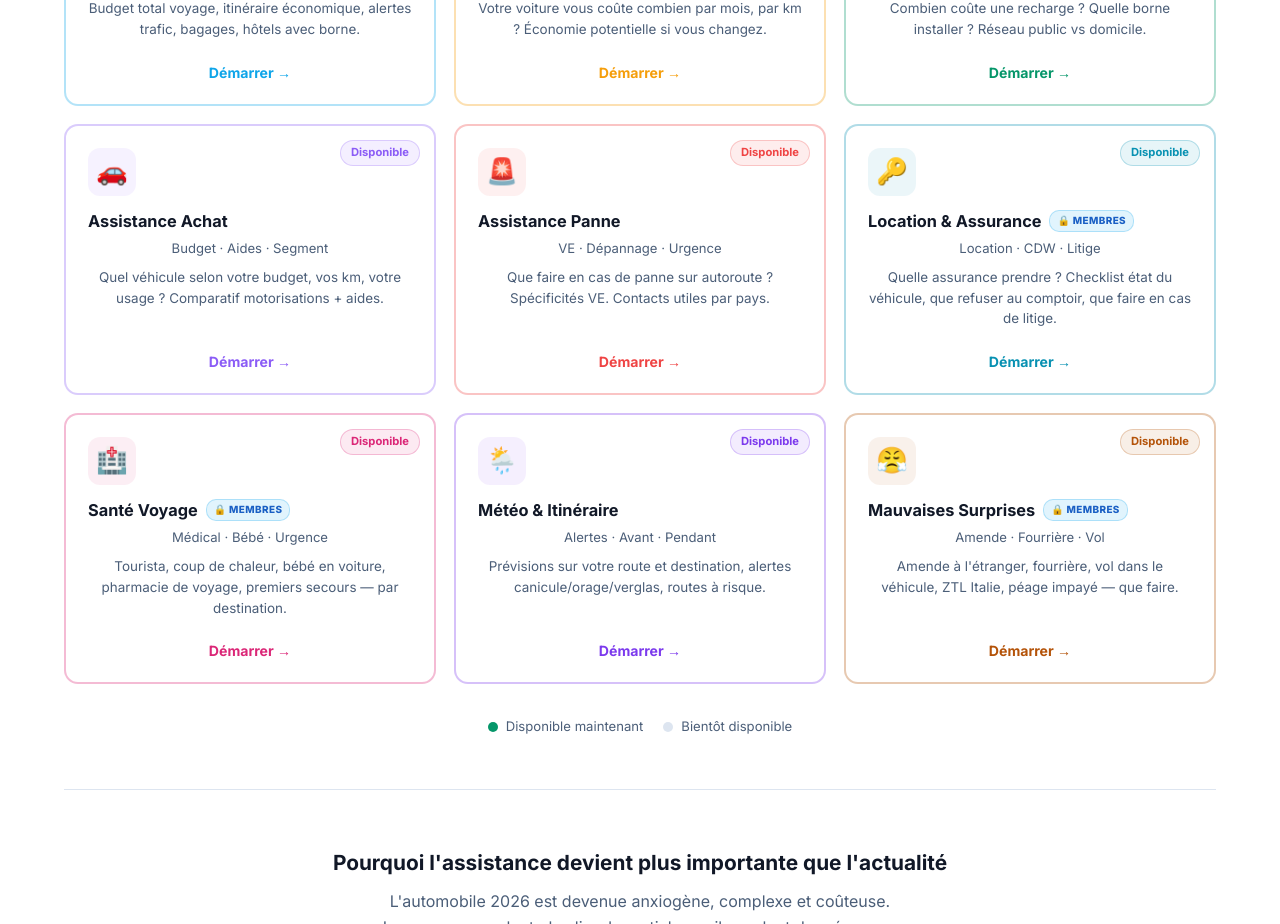
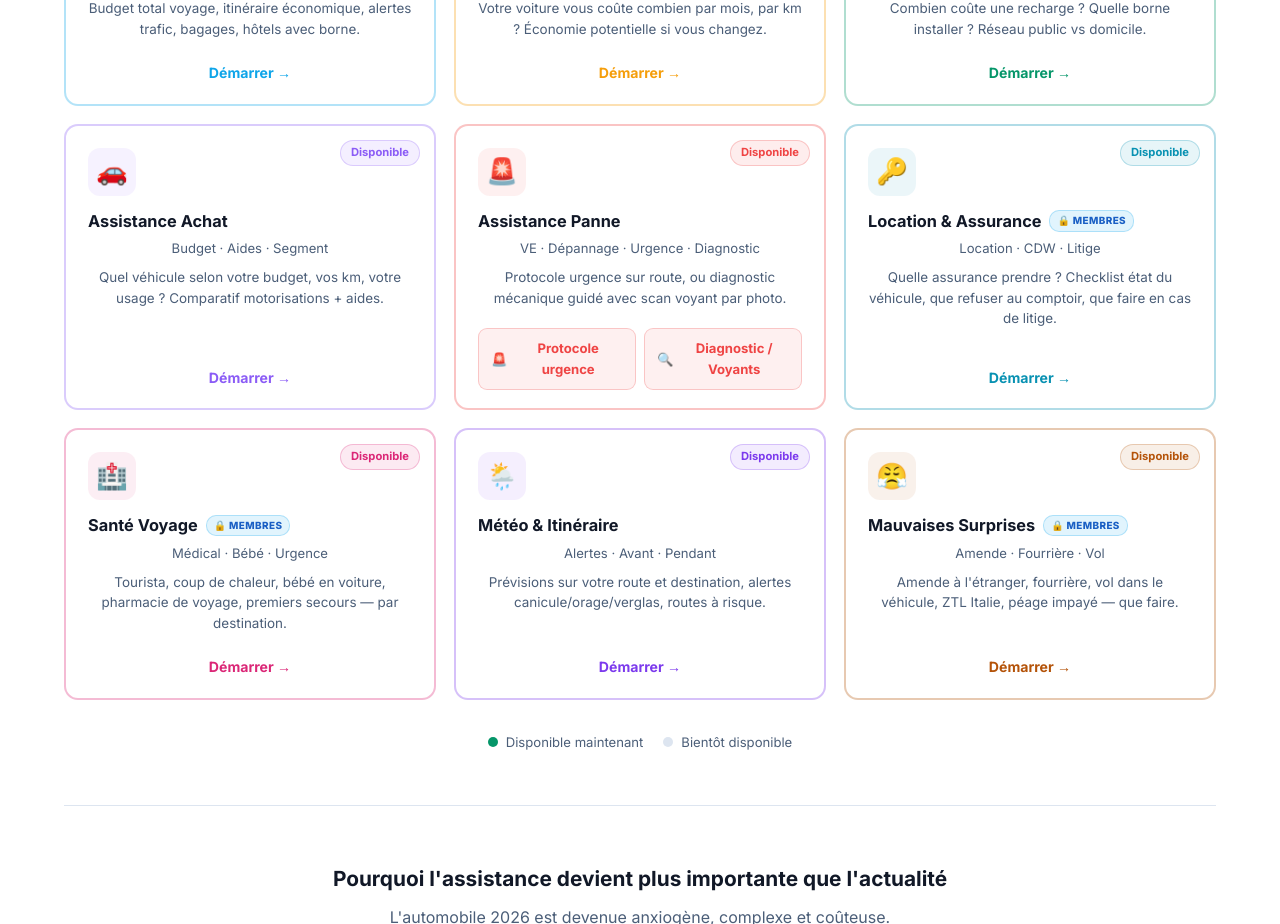
Before and after one commit to boticinspire/moteurs-front, a Next.js app: page /assistance in a window 1280 px wide. Shown: the part 919-1843 px from the top of the page. Built offline with nearby package versions, Linux system fonts and the light colour scheme.

Commit message:
feat: brancher /assistant-depannage dans l'AssistanceHub — double CTA panne + liens croisés

```diff
--- a/app/assistance/AssistanceHub.tsx
+++ b/app/assistance/AssistanceHub.tsx
@@ -5,6 +5,12 @@ import Link from 'next/link'
 import { useRouter } from 'next/navigation'
 
 // ─── Modules ──────────────────────────────────────────────────────────────────
+
+interface SousLien {
+  label: string
+  href:  string
+  emoji: string
+}
 
 interface Module {
   id:         string
@@ -15,7 +21,8 @@ interface Module {
   href:       string
   disponible: boolean
   couleur:    string
-  membre?:    boolean   // réservé aux membres inscrits
+  membre?:    boolean     // réservé aux membres inscrits
+  sousLiens?: SousLien[] // remplace le CTA unique par plusieurs liens
 }
 
 const MODULES: Module[] = [
@@ -45,9 +52,13 @@ const MODULES: Module[] = [
   },
   {
     id: 'panne', icon: '🚨', label: 'Assistance Panne',
-    desc: 'VE · Dépannage · Urgence',
-    detail: 'Que faire en cas de panne sur autoroute ? Spécificités VE. Contacts utiles par pays.',
+    desc: 'VE · Dépannage · Urgence · Diagnostic',
+    detail: 'Protocole urgence sur route, ou diagnostic mécanique guidé avec scan voyant par photo.',
     href: '/assistance/panne', disponible: true, couleur: '#ef4444',
+    sousLiens: [
+      { emoji: '🚨', label: 'Protocole urgence',    href: '/assistance/panne'      },
+      { emoji: '🔍', label: 'Diagnostic / Voyants', href: '/assistant-depannage'   },
+    ],
   },
   {
     id: 'location', icon: '🔑', label: 'Location & Assurance',
@@ -86,7 +97,7 @@ const ROUTING_PATTERNS: { patterns: string[]; moduleId: string }[] = [
   { moduleId: 'vacances',   patterns: ['vacances', 'trajet', 'péages', 'autoroute', 'voyage', 'partir', 'barcelone', 'nice', 'espagne', 'italie', 'routier'] },
   { moduleId: 'couts',      patterns: ['coût', 'cout', 'cher', 'budget', 'mensuel', 'mois', 'leasing', 'loa', 'tco', 'dépense', 'paie', 'paye', 'économie', 'economie', 'rentable', 'combien', 'facture', 'entretien', 'crédit', 'credit'] },
   { moduleId: 'recharge',   patterns: ['recharge', 'charge', 'borne', 'kwh', 'autonomie', 'wallbox', 'irve', 'superchargeur', 'ionity', 'domicile', 'chargeur'] },
-  { moduleId: 'panne',      patterns: ['panne', 'dépannage', 'dépanner', 'tomber', 'en rade', 'secours', 'accident', 'garage', 'urgence', 'crevé', 'crevaison'] },
+  { moduleId: 'panne',      patterns: ['panne', 'dépannage', 'dépanner', 'tomber', 'en rade', 'secours', 'accident', 'garage', 'urgence', 'crevé', 'crevaison', 'voyant', 'diagnostic', 'bruit', 'frein', 'huile', 'batterie', 'démarrage'] },
   { moduleId: 'achat',      patterns: ['acheter', 'achat', 'choisir', 'laquelle', 'comparaison', 'modèle', 'quelle voiture', 'nouveau', 'occasion', 'lequel'] },
   { moduleId: 'location',   patterns: ['location', 'louer', 'loué', 'loueur', 'rent', 'hertz', 'avis', 'europcar', 'cdw', 'franchise', 'état des lieux', 'litige location', 'assurance location'] },
   { moduleId: 'sante',      patterns: ['médecin', 'médical', 'maladie', 'tourista', 'diarrhée', 'bébé', 'enfant', 'fièvre', 'pharmacie', 'secours', 'urgence médicale', 'coup de chaleur', 'piqûre'] },
@@ -328,17 +339,46 @@ function ModuleCard({ module: m }: { module: Module }) {
         </p>
       </div>
 
-      {/* CTA */}
+      {/* CTA — soit double lien, soit lien unique */}
       {m.disponible && (
         <div style={{ marginTop: 'auto', paddingTop: 8 }}>
-          <span style={{ fontSize: '0.88rem', fontWeight: 700, color: m.couleur }}>
-            Démarrer →
-          </span>
+          {m.sousLiens ? (
+            <div style={{ display: 'flex', gap: 8, flexWrap: 'wrap' }}>
+              {m.sousLiens.map(sl => (
+                <Link
+                  key={sl.href}
+                  href={sl.href}
+                  onClick={e => e.stopPropagation()}
+                  style={{
+                    flex: 1, minWidth: 120,
+                    display: 'flex', alignItems: 'center', justifyContent: 'center', gap: 6,
+                    padding: '9px 12px', borderRadius: 9, textDecoration: 'none',
+                    fontSize: '0.82rem', fontWeight: 700,
+                    background: `${m.couleur}14`,
+                    border: `1.5px solid ${m.couleur}40`,
+                    color: m.couleur,
+                    transition: 'background .15s',
+                  }}
+                >
+                  <span>{sl.emoji}</span>
+                  <span>{sl.label}</span>
+                </Link>
+              ))}
+            </div>
+          ) : (
+            <span style={{ fontSize: '0.88rem', fontWeight: 700, color: m.couleur }}>
+              Démarrer →
+            </span>
+          )}
         </div>
       )}
     </div>
   )
 
+  // Modules avec sousLiens : div cliquable (pas Link) pour éviter les liens imbriqués
+  if (m.disponible && m.sousLiens) {
+    return <div style={{ height: '100%' }}>{card}</div>
+  }
   if (m.disponible) {
     return <Link href={m.href} style={{ textDecoration: 'none' }}>{card}</Link>
   }
```
Also changed, not shown: app/assistance/panne/AssistancePanne.tsx (+22 -0 lines), app/assistant-depannage/AssistantDepannage.tsx (+8 -0 lines).
